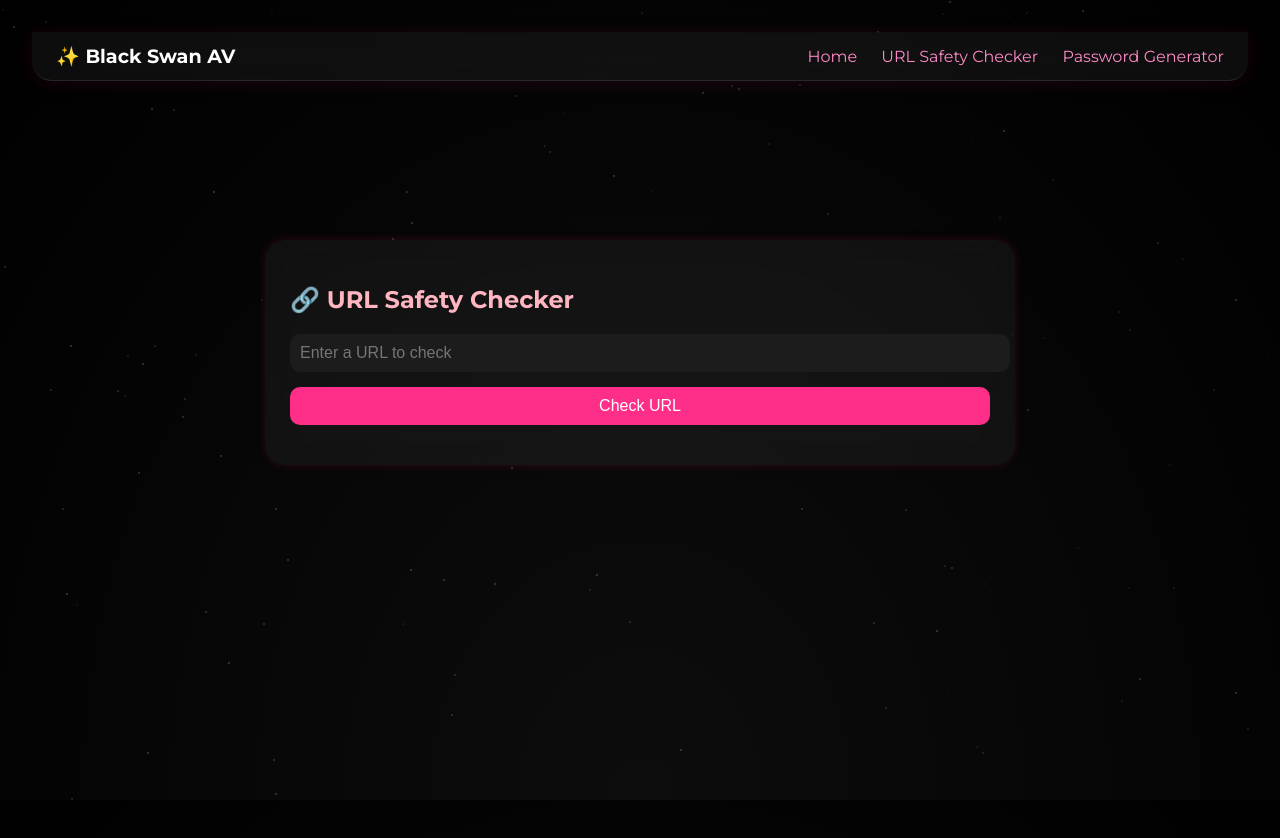
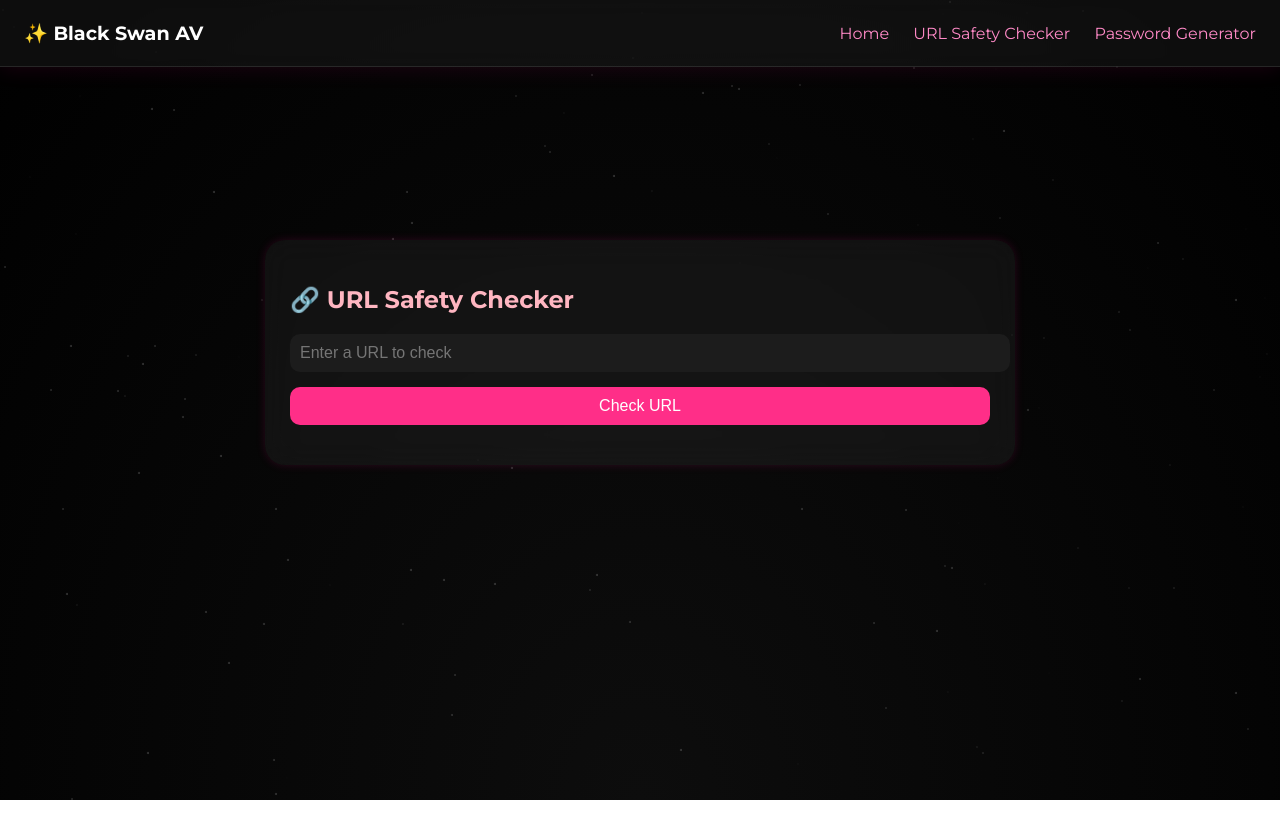
Before and after one commit to Subh12m/BlackSwanWeb, a plain HTML site: page webutil.html in a window 1280 px wide. After the commit the page ends 800 px from the top, so only its background shows below. Drawn offline with Linux system fonts and the light colour scheme.

Commit message:
Update webutil.html
Repaired the Navbar padding and shape, making it consistent with homepage.

```diff
--- a/webutil.html
+++ b/webutil.html
@@ -7,7 +7,6 @@
   <style>
     body {
       margin: 0;
-      padding: 2rem;
       font-family: 'Montserrat', sans-serif;
       background: radial-gradient(ellipse at bottom, #0d0d0d 0%, #000 100%);
       color: #fff;
@@ -40,7 +39,7 @@
       justify-content: space-between;
       align-items: center;
       padding: 12px 24px;
-      border-radius: 0 0 20px 20px;
+      height: 42px;
       box-shadow: 0 2px 20px rgba(255, 20, 147, 0.1);
       margin-bottom: 3rem;
       position: sticky;
```
